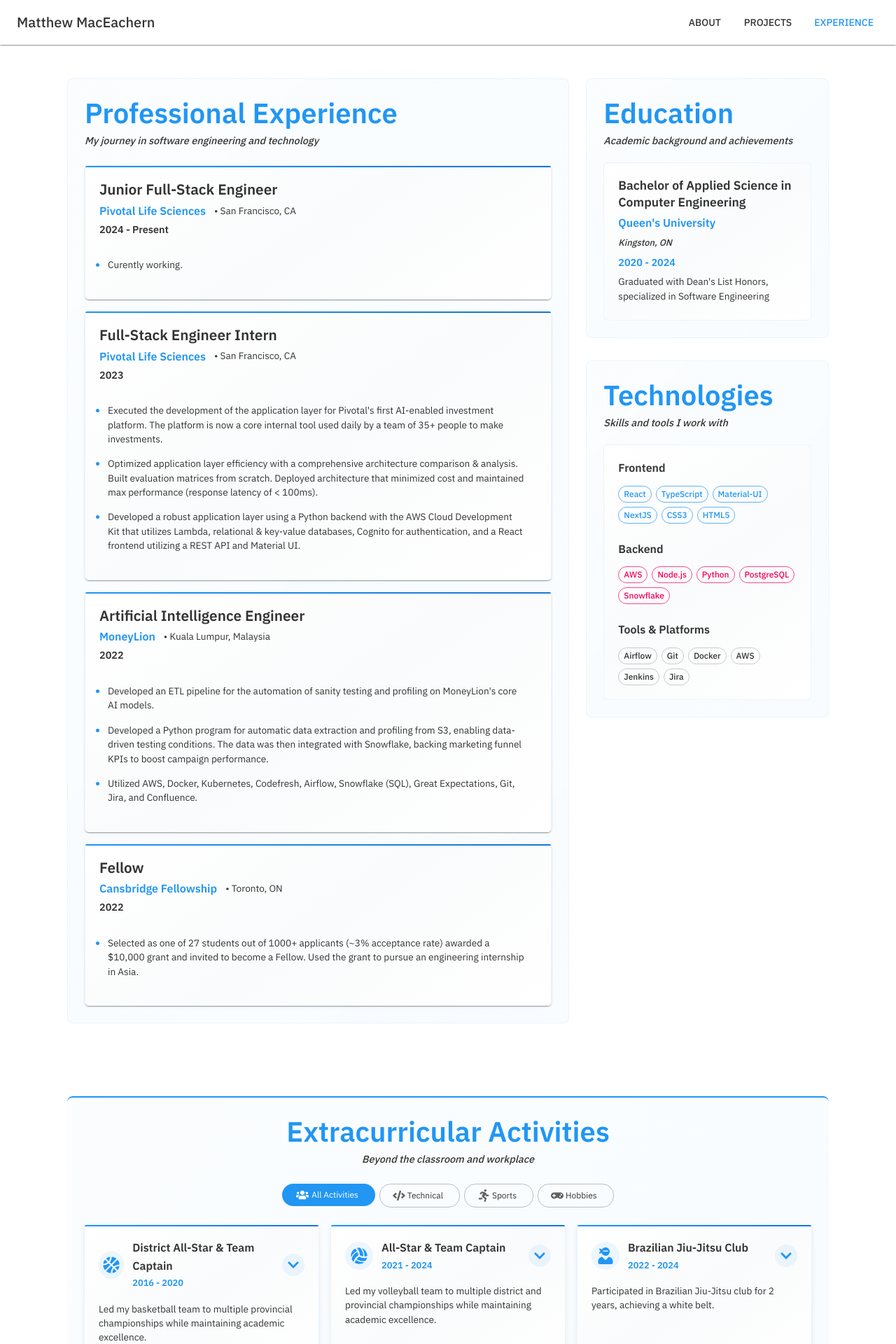
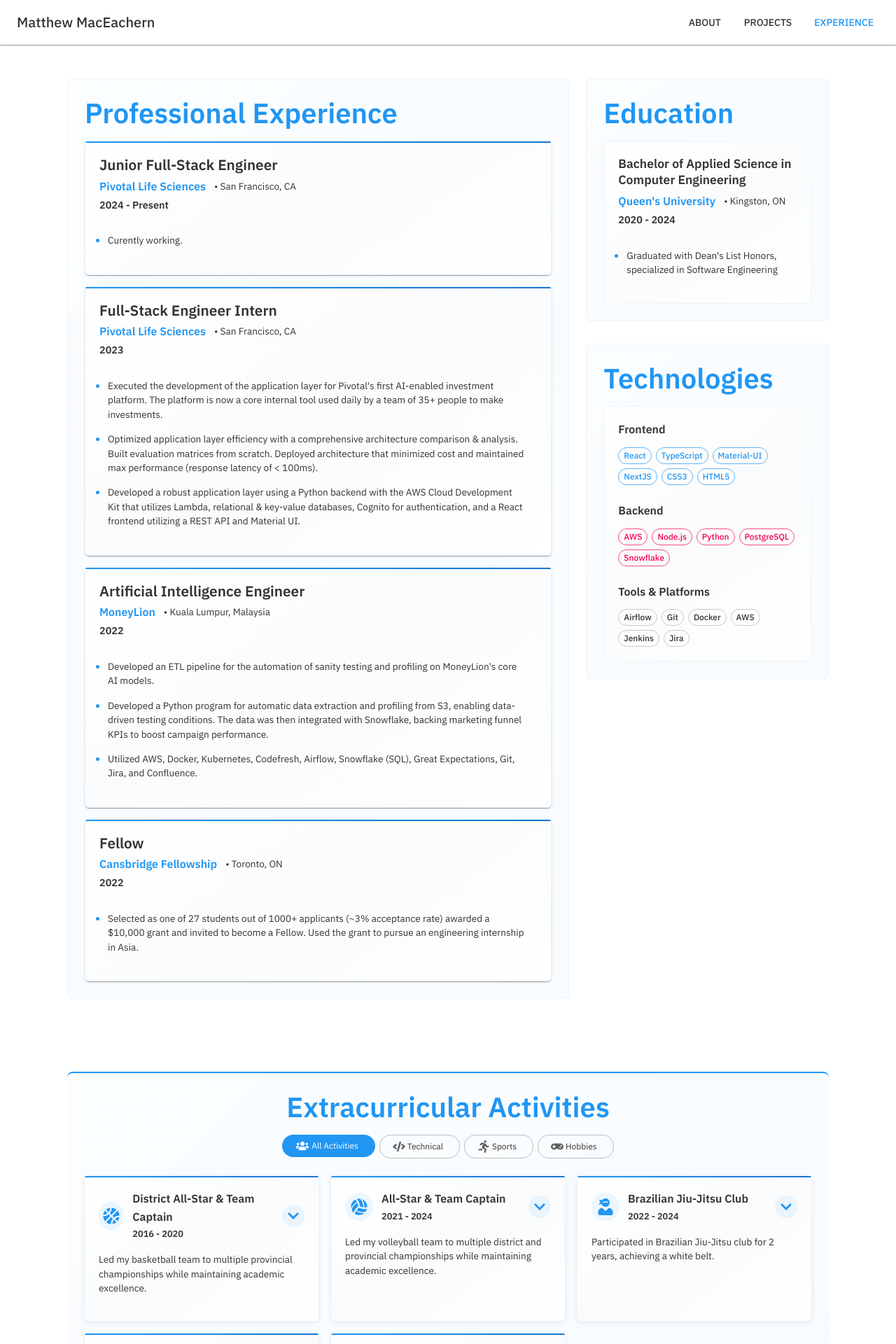
Before and after one commit to mattmac02/Personal_Website, a React (Vite) app: page /experience in a window 1280 px wide. Shown: the top 1920 px of the page at 70% size. Built offline with nearby package versions, Linux system fonts and the light colour scheme.

Commit message:
Design changes

```diff
--- a/src/pages/About.tsx
+++ b/src/pages/About.tsx
@@ -239,7 +239,7 @@
                           transform: 'scale(1.05)'
                         }
                       }}
-                      onClick={() => window.open('https://linkedin.com', '_blank')}
+                      onClick={() => window.open('https://www.linkedin.com/in/matthew-maceachern/', '_blank')}
                     >
                       <Linkedin size={24} style={{ color: '#2196f3' }} />
                     </Box>
@@ -259,7 +259,7 @@
                           transform: 'scale(1.05)'
                         }
                       }}
-                      onClick={() => window.open('mailto:matthew@example.com', '_blank')}
+                      onClick={() => window.open('mailto:19mam37@queensu.ca', '_blank')}
                     >
                       <Mail size={24} style={{ color: '#2196f3' }} />
                     </Box>
--- a/src/pages/Experience.tsx
+++ b/src/pages/Experience.tsx
@@ -150,7 +150,7 @@
   {
     id: '4',
     title: 'Advanced Open Water Scuba Diver',
-    category: 'sports' as const,
+    category: 'hobbies' as const,
     icon: <FaSwimmer />,
     year: '2021 - 2024',
     description: 'Completed the Advanced Open Water Scuba Diver course, achieving a certification to dive up to 100 feet.',
@@ -162,7 +162,7 @@
   },
   {
     id: '5',
-    title:  `Queen's Technology and Media Club President`,
+    title: `Queen's Technology and Media Club President`,
     category: 'technical' as const,
     icon: <FaCode />,
     year: '2023 - 2024',
@@ -173,7 +173,7 @@
       'Successfully launched 2 software products',
       'Partnered with local businesses to build software products for the university community',
     ],
-    skills: ['Project Management',  'Technical Mentoring', 'Event Planning', 'Networking']
+    skills: ['Project Management', 'Technical Mentoring', 'Event Planning', 'Networking']
   },
 ]), 250))
 
@@ -238,23 +238,12 @@
             component="h1"
             sx={{
               fontSize: { xs: '1.75rem', md: '2.5rem' },
-              mb: 0.5,
+              mb: 2,
               color: 'primary.main',
               fontWeight: 600
             }}
           >
             Professional Experience
-          </Typography>
-          <Typography
-            variant="h6"
-            sx={{
-              mb: 3,
-              color: 'text.secondary',
-              fontStyle: 'italic',
-              fontSize: '0.9rem'
-            }}
-          >
-            My journey in software engineering and technology
           </Typography>
 
           <Box sx={{ display: 'flex', flexDirection: 'column', gap: 2 }}>
@@ -410,23 +399,12 @@
             component="h1"
             sx={{
               fontSize: { xs: '1.75rem', md: '2.5rem' },
-              mb: 0.5,
+              mb: 2,
               color: 'primary.main',
               fontWeight: 600
             }}
           >
             Education
-          </Typography>
-          <Typography
-            variant="h6"
-            sx={{
-              mb: 2.5,
-              color: 'text.secondary',
-              fontStyle: 'italic',
-              fontSize: '0.9rem'
-            }}
-          >
-            Academic background and achievements
           </Typography>
 
           <Box sx={{ display: 'flex', flexDirection: 'column', gap: 1.5 }}>
@@ -454,18 +432,57 @@
                     <Typography variant="h5" component="h3" gutterBottom sx={{ fontWeight: 600, color: 'text.primary', fontSize: '1.1rem' }}>
                       {edu.degree}
                     </Typography>
-                    <Typography variant="h6" color="primary" gutterBottom sx={{ fontWeight: 600, fontSize: '1rem' }}>
-                      {edu.school}
-                    </Typography>
-                    <Typography variant="subtitle2" color="text.secondary" gutterBottom sx={{ fontStyle: 'italic', fontSize: '0.8rem' }}>
-                      {edu.location}
-                    </Typography>
-                    <Typography variant="subtitle1" color="primary.main" gutterBottom sx={{ fontWeight: 600, fontSize: '0.9rem' }}>
+                    <Box sx={{ display: 'flex', alignItems: 'center', gap: 1.5, mb: 0.5 }}>
+                      <Typography
+                        color="primary"
+                        sx={{
+                          fontSize: { xs: '0.9rem', md: '1rem' },
+                          fontWeight: 600
+                        }}
+                      >
+                        {edu.school}
+                      </Typography>
+                      <Typography
+                        color="text.secondary"
+                        sx={{
+                          fontSize: { xs: '0.7rem', md: '0.85rem' },
+                        }}
+                      >
+                        • {edu.location}
+                      </Typography>
+                    </Box>
+                    <Typography
+                      variant="subtitle2"
+                      color="text.primary"
+                      sx={{
+                        fontSize: { xs: '0.8rem', md: '0.9rem' },
+                        fontWeight: 600
+                      }}
+                    >
                       {edu.year}
                     </Typography>
-                    <Typography variant="body2" sx={{ color: 'text.secondary', lineHeight: 1.5, fontSize: '0.85rem' }}>
-                      {edu.description}
-                    </Typography>
+                    <List sx={{ mt: 1.5, listStyleType: 'disc', pl: 1.5 }}>
+                      <ListItem sx={{
+                        display: 'list-item',
+                        pl: 0,
+                        py: 0.25,
+                        '&::marker': {
+                          color: 'primary.main',
+                          fontWeight: 'bold'
+                        }
+                      }}>
+                        <ListItemText
+                          primary={edu.description}
+                          sx={{
+                            '& .MuiListItemText-primary': {
+                              fontSize: '0.85rem',
+                              lineHeight: 1.5,
+                              color: 'text.secondary'
+                            }
+                          }}
+                        />
+                      </ListItem>
+                    </List>
                   </CardContent>
                 </Card>
               ))
@@ -486,23 +503,12 @@
             component="h1"
             sx={{
               fontSize: { xs: '1.75rem', md: '2.5rem' },
-              mb: 0.5,
+              mb: 2,
               color: 'primary.main',
               fontWeight: 600
             }}
           >
             Technologies
-          </Typography>
-          <Typography
-            variant="h6"
-            sx={{
-              mb: 2.5,
-              color: 'text.secondary',
-              fontStyle: 'italic',
-              fontSize: '0.9rem'
-            }}
-          >
-            Skills and tools I work with
           </Typography>
 
           <Paper elevation={0} sx={{
@@ -613,25 +619,13 @@
             component="h1"
             sx={{
               fontSize: { xs: '1.75rem', md: '2.5rem' },
-              mb: 0.5,
+              mb: 2,
               textAlign: 'center',
               color: 'primary.main',
               fontWeight: 600
             }}
           >
             Extracurricular Activities
-          </Typography>
-          <Typography
-            variant="h6"
-            sx={{
-              mb: 3,
-              textAlign: 'center',
-              color: 'text.secondary',
-              fontStyle: 'italic',
-              fontSize: '0.9rem'
-            }}
-          >
-            Beyond the classroom and workplace
           </Typography>
 
           {/* Category Filter */}
@@ -735,7 +729,7 @@
                               {activity.title}
                             </Typography>
                             <Typography variant="subtitle2" sx={{
-                              color: 'primary.main',
+                              color: 'text.primary',
                               fontWeight: 600,
                               fontSize: '0.8rem'
                             }}>
```
